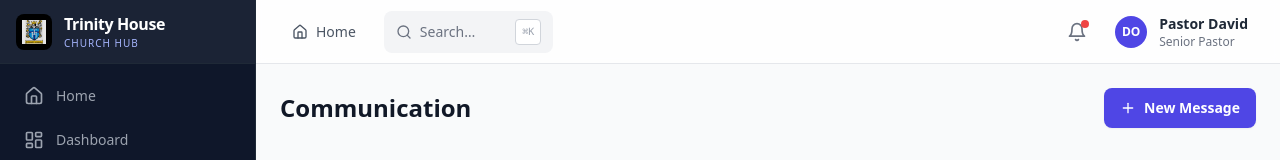
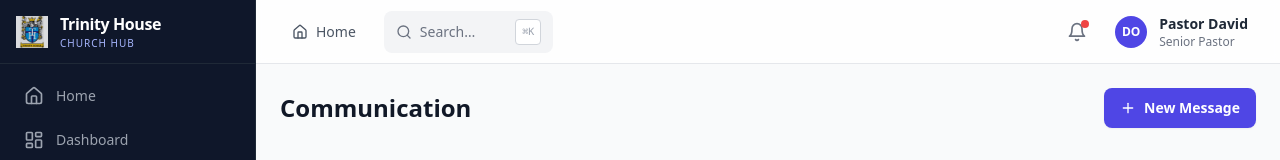
Before and after one commit to chuksawa/Trinityhouse, a Next.js app: page /dashboard/communication in a window 1280 px wide. Shown: the top 160 px of the page. Built offline with nearby package versions, Linux system fonts and the light colour scheme.

Commit message:
Revert: remove black background from dashboard sidebar logo
Made-with: Cursor

```diff
--- a/src/components/sidebar.tsx
+++ b/src/components/sidebar.tsx
@@ -50,13 +50,11 @@ export default function Sidebar() {
         href="/home"
         className="flex h-16 items-center gap-3 border-b border-gray-800 px-4 transition-colors hover:bg-white/5"
       >
-        <div className="flex h-9 w-9 shrink-0 items-center justify-center rounded-lg bg-black p-1.5">
-          <img
-            src="/trinityhouse/trinity-house-logo.png"
-            alt="Trinity House"
-            className="h-full w-full object-contain opacity-90"
-          />
-        </div>
+        <img
+          src="/trinityhouse/trinity-house-logo.png"
+          alt="Trinity House"
+          className="h-8 w-auto shrink-0 object-contain opacity-85"
+        />
         {!collapsed && (
           <div className="overflow-hidden">
             <h1 className="text-base font-bold text-white tracking-tight">
```
